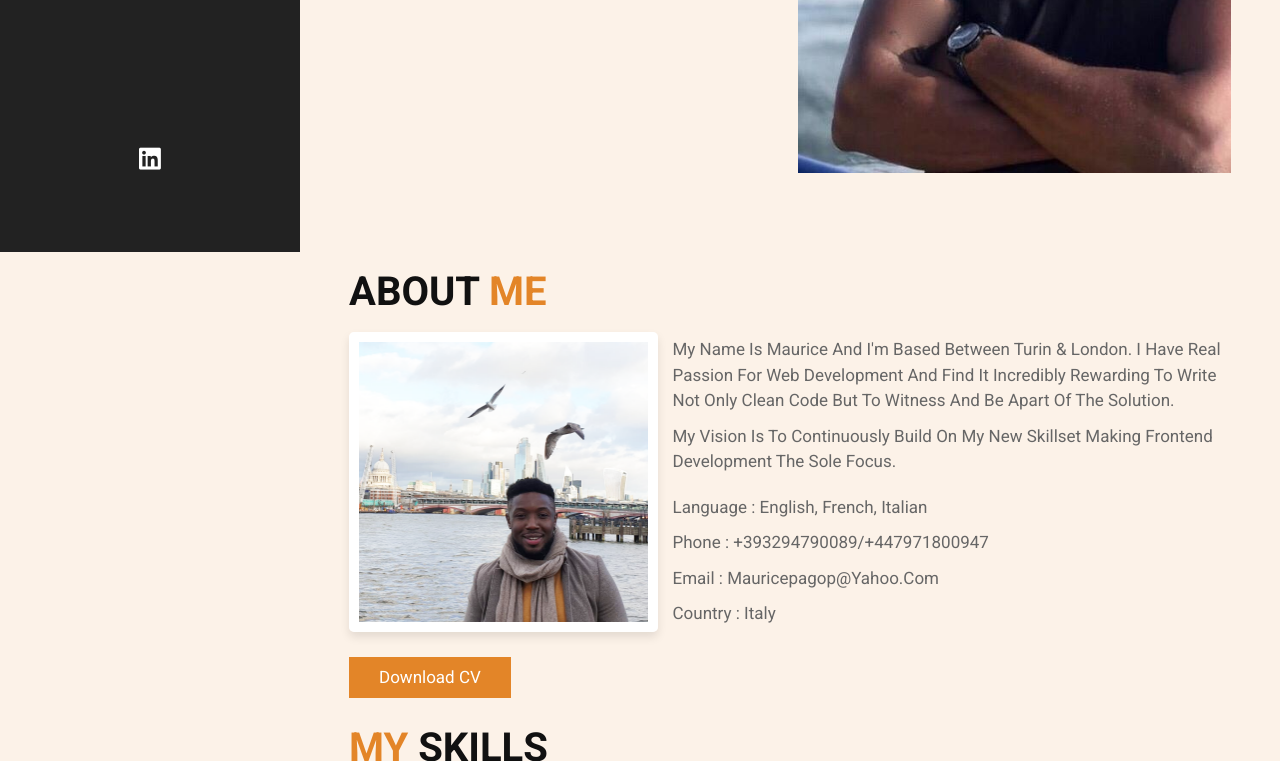
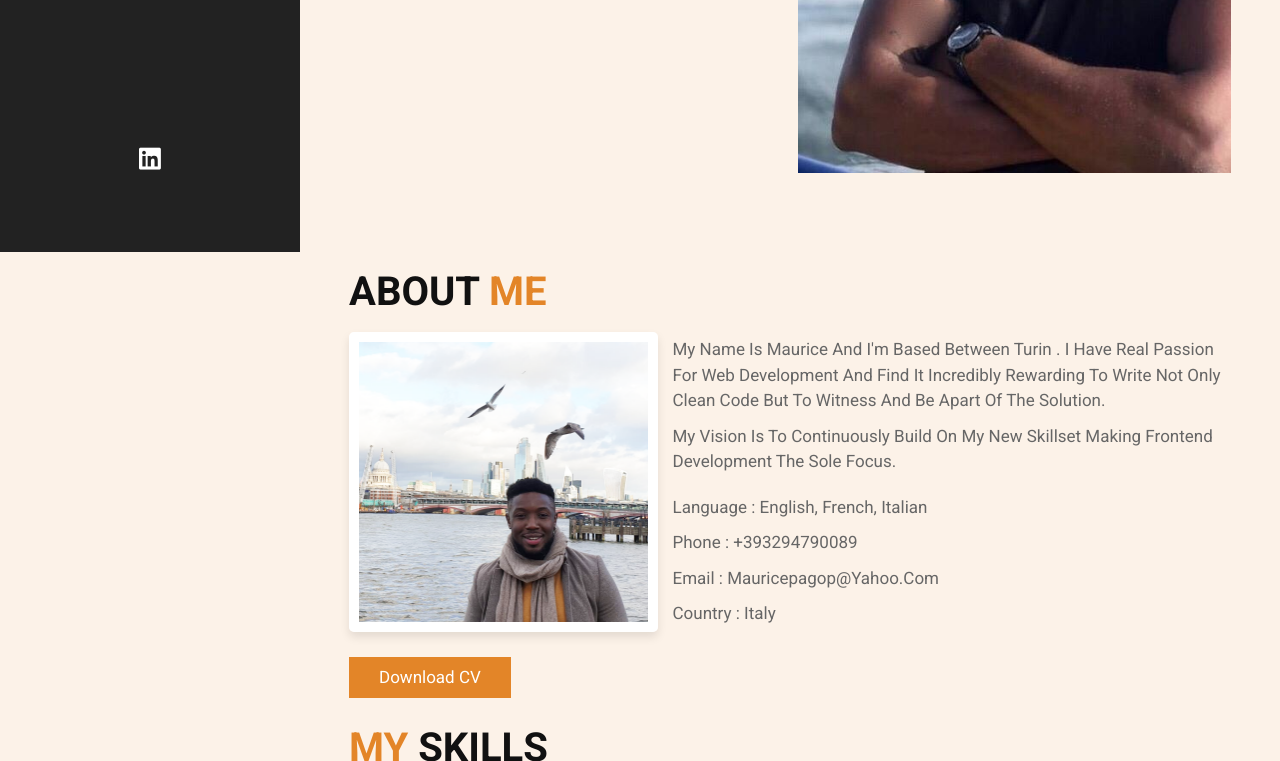
Before and after one commit to Maurice87/portfolio, a plain HTML site: page index.html in a window 1280 px wide. Shown: the part 548-1309 px from the top of the page. Drawn offline with Linux system fonts and the light colour scheme.

Commit message:
Update index.html

```diff
--- a/index.html
+++ b/index.html
@@ -81,7 +81,7 @@
 
     <div class="content">
 
-        <p>My name is Maurice and i'm based between Turin & London. I have real passion for web development and find it incredibly rewarding to write not only clean code but to witness and be apart of the solution.</p>
+        <p>My name is Maurice and i'm based between Turin . I have real passion for web development and find it incredibly rewarding to write not only clean code but to witness and be apart of the solution.</p>
         <p>My vision is to continuously build on my new skillset making frontend development the sole focus.</p>
         <div class="box-container">
             <div class="box"></div>
@@ -89,7 +89,7 @@
      </div>
             <div class="box">
                 <p> <span> Language : </span> English, French, Italian </p>
-                <p> <span> Phone : </span> +393294790089/+447971800947 </p>
+                <p> <span> Phone : </span> +393294790089 </p>
                 <p> <span> Email : </span> Mauricepagop@yahoo.com </p>
                 <p> <span> Country : </span> Italy</p>
             </div>
```
